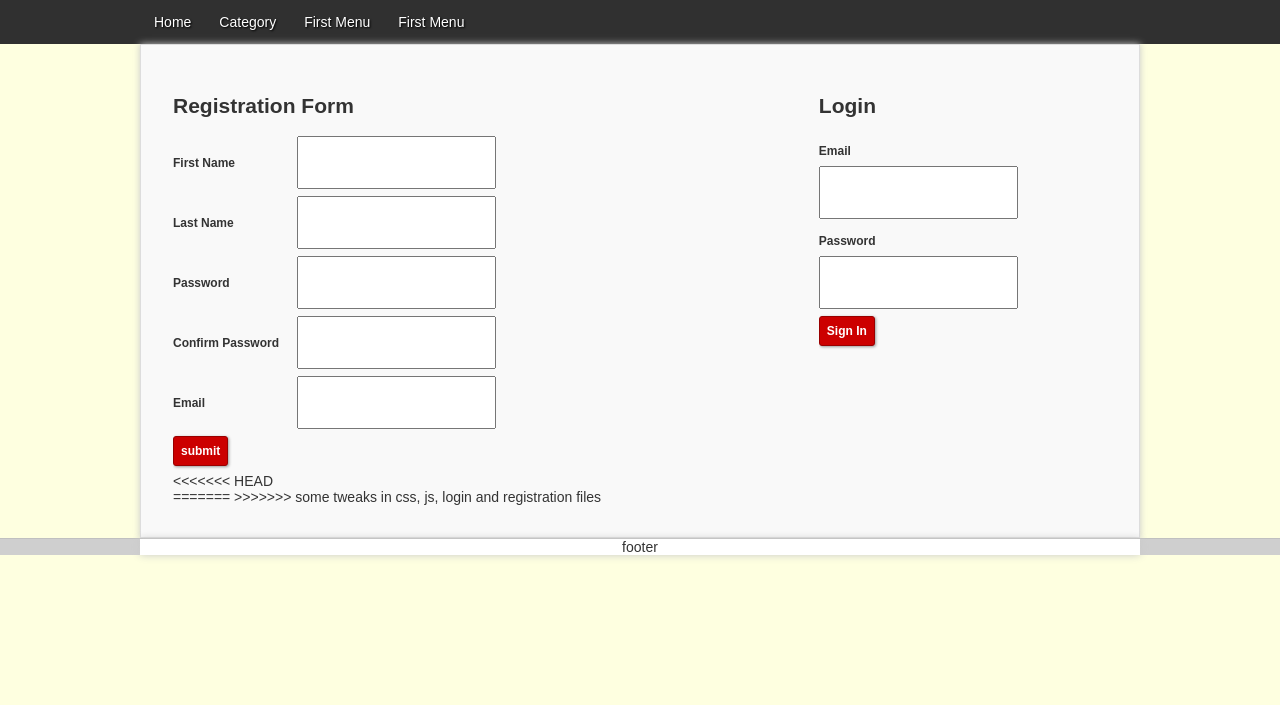
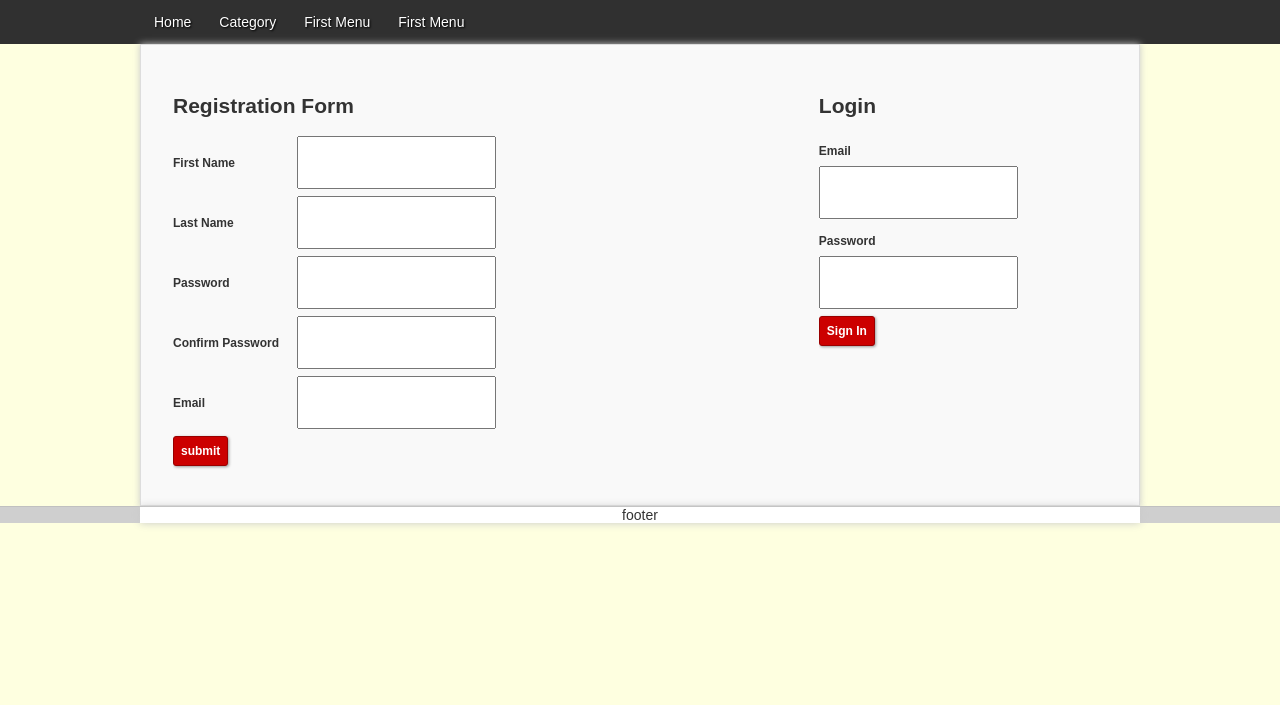
Before and after one commit to kyour/Forum, a PHP site: page /home.php in a window 1280 px wide. Shown: the top 705 px of the page. Run offline with PHP 8.4, Linux system fonts and the light colour scheme.

Commit message:
registraion.php commit

```diff
--- a/registration.php
+++ b/registration.php
@@ -12,10 +12,5 @@
 <input type="email" name="email" required="required"><br />
 <input type="submit" name="submit" value="submit">
 </form>
-<<<<<<< HEAD
-
 <div class="reg-error error">
-
 </div>
-=======
->>>>>>> some tweaks in css, js, login and registration files
```
